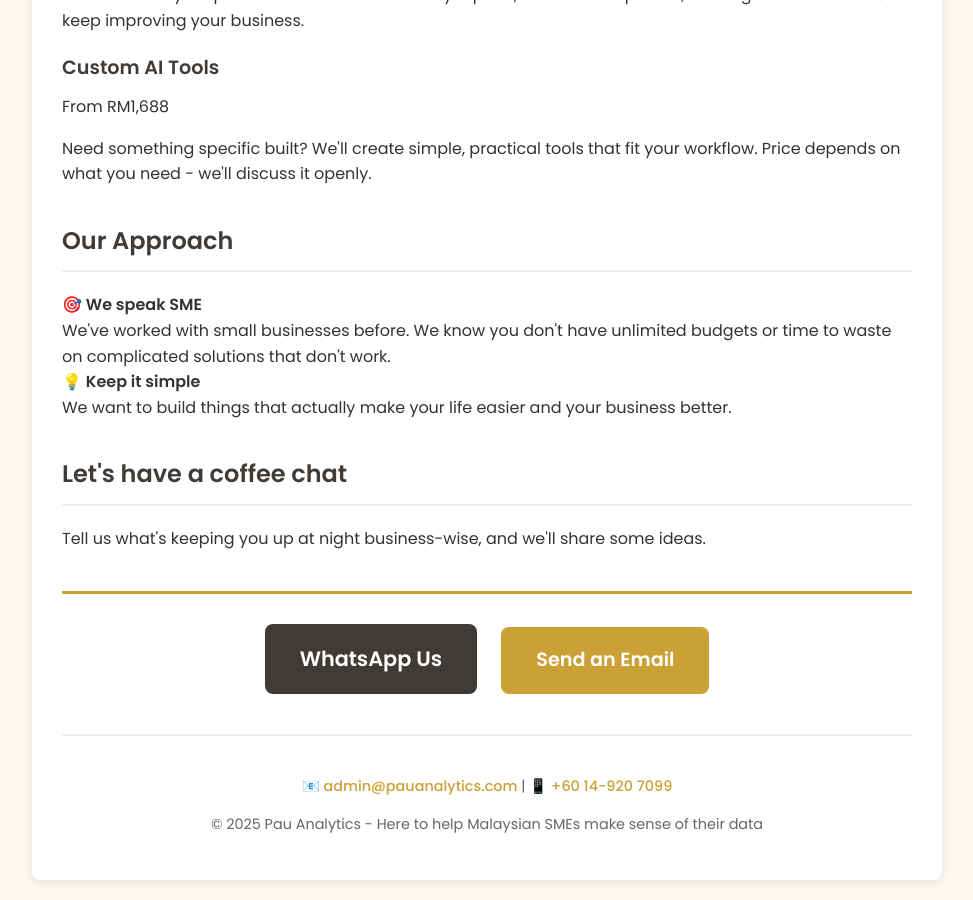
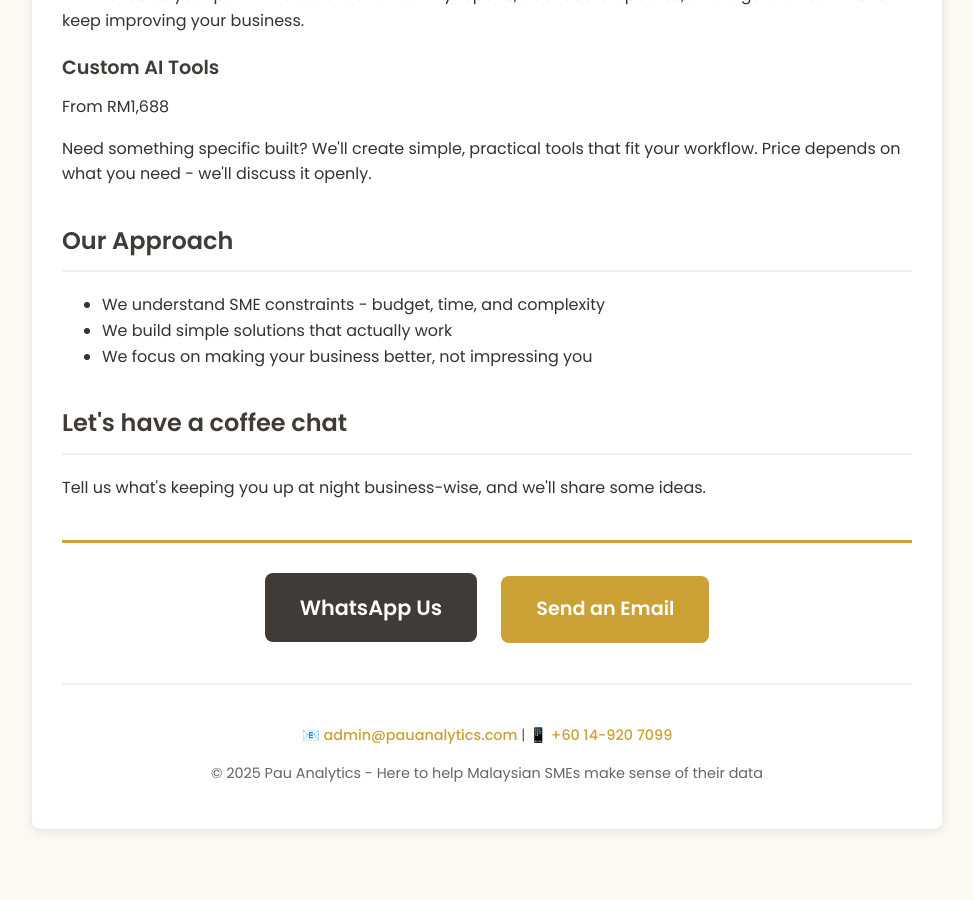
Before and after one commit to lyven81/pinnacles-learning-website, a Jekyll site: the page canva.html, which Jekyll copies as it is, in a window 1280 px wide and 900 px high, scrolled down 1914 px. Shown: the whole window, without its empty margins (153-1126 px from the left). Built offline with Jekyll 4.4.1, drawn with Linux system fonts in a browser that asks for light colours; after the commit the page ends 2763 px from its top, so only the background shows below that.

Commit message:
Further streamline messaging for conciseness
- canva.html: Convert approach to 3 concise bullet points
- landing-page.html: Shorten headings and descriptions
- Remove geographic specificity and unnecessary words
- Focus on clear, direct communication

🤖 Generated with [Claude Code](https://claude.ai/code)

Co-Authored-By: Claude <noreply@anthropic.com>

```diff
--- a/canva.html
+++ b/canva.html
@@ -403,16 +403,11 @@
 
     <section>
       <h2>Our Approach</h2>
-      <div class="our-approach">
-        <div class="approach-item">
-          <strong>🎯 We speak SME</strong><br>
-          We've worked with small businesses before. We know you don't have unlimited budgets or time to waste on complicated solutions that don't work.
-        </div>
-        <div class="approach-item">
-          <strong>💡 Keep it simple</strong><br>
-          We want to build things that actually make your life easier and your business better.
-        </div>
-      </div>
+      <ul class="approach-list">
+        <li>We understand SME constraints - budget, time, and complexity</li>
+        <li>We build simple solutions that actually work</li>
+        <li>We focus on making your business better, not impressing you</li>
+      </ul>
     </section>
 
     <section>
```
Also changed, not shown: landing-page.html (+4 -4 lines).
